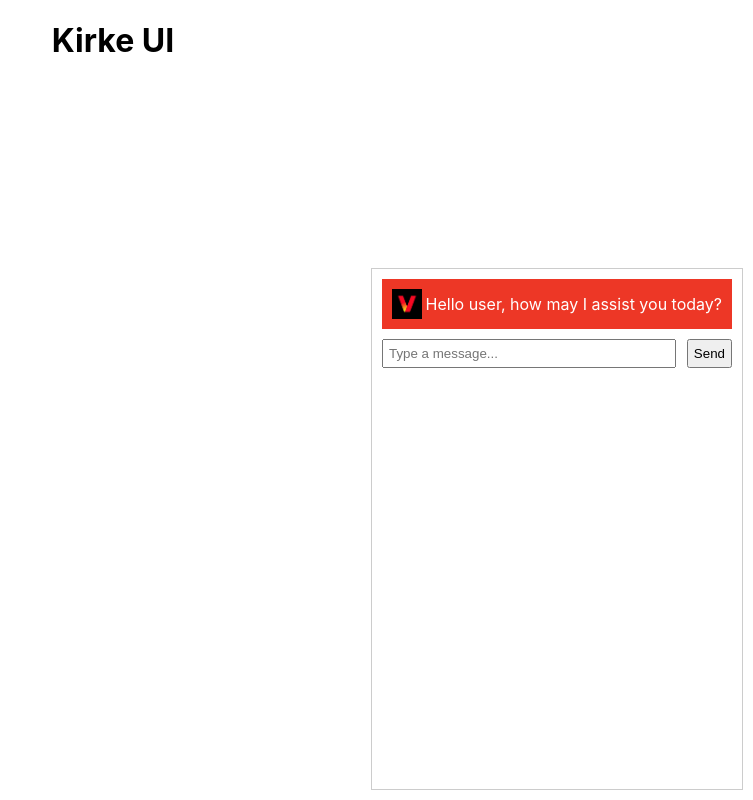
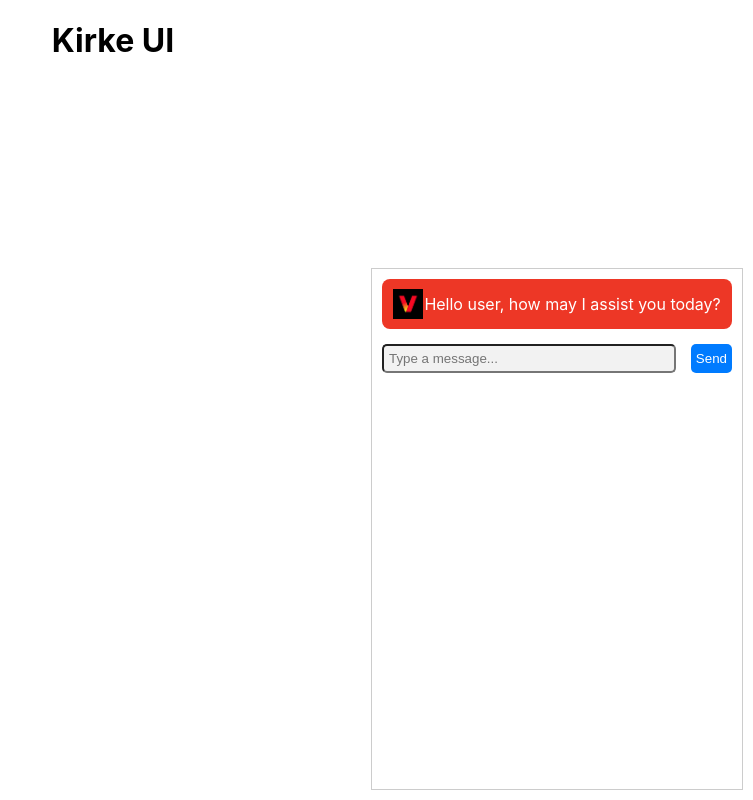
Before and after one commit to glenngress/Chatbot-ui, a React (Create React App) app: page / in a window 1280 px wide. Shown: the whole page, without its empty margins (527-1280 px from the left). Built offline with nearby package versions, Linux system fonts and the light colour scheme.

Commit message:
Added some css

```diff
--- a/src/App.css
+++ b/src/App.css
@@ -13,7 +13,7 @@
 
   .chatbot-header {
     display: flex;
-    justify-content: space-between;
+    justify-content: space-evenly;
     align-items: center;
     background-color:rgb(211, 62, 62);
     color: white;
--- a/src/Chatbot.js
+++ b/src/Chatbot.js
@@ -71,7 +71,7 @@ const Chatbot = () => {
   return (
     <div className="chatbot-container" style={{ width: '350px', height: '500px', border: '1px solid #ccc', padding: '10px', position: 'fixed', bottom: '10px', right: '10px' }}>
       {/* Chatbot Header */}
-      <div className="chatbot-header" style={{ display: 'flex', justifyContent: 'space-between', alignItems: 'center', padding: '10px', backgroundColor: '#ed3726', color: 'white' }}>
+      <div className="chatbot-header" style={{ display: 'flex', justifyContent: 'space-evenly', alignItems: 'center', padding: '10px', backgroundColor: '#ed3726', color: 'white', borderRadius: '8px', marginBottom: '15px' }}>
         <img src={logo} alt="Logo" style={{ width: '30px', height: '30px' }} />
         <span>Hello user, how may I assist you today?</span>
       </div>
@@ -134,10 +134,10 @@ const Chatbot = () => {
           type="text"
           value={input}
           onChange={(e) => setInput(e.target.value)}
-          style={{ width: '80%', padding: '5px' }}
+          style={{ borderRadius: '5px', backgroundColor: '#f2f2f2', width: '80%', padding: '5px' }}
           placeholder="Type a message..."
         />
-        <button onClick={handleSendMessage} style={{ padding: '5px', marginLeft: '10px' }}>Send</button>
+        <button onClick={handleSendMessage} style={{ borderRadius: '5px', border: 'none', backgroundColor: '#007bff', color: 'white', cursor: 'pointer' ,padding: '5px', marginLeft: '10px' }}>Send</button>
       </div>
     </div>
   );
```
